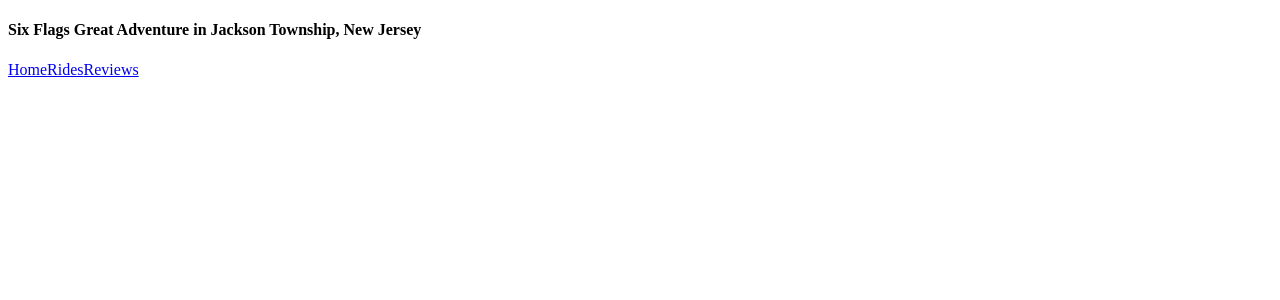
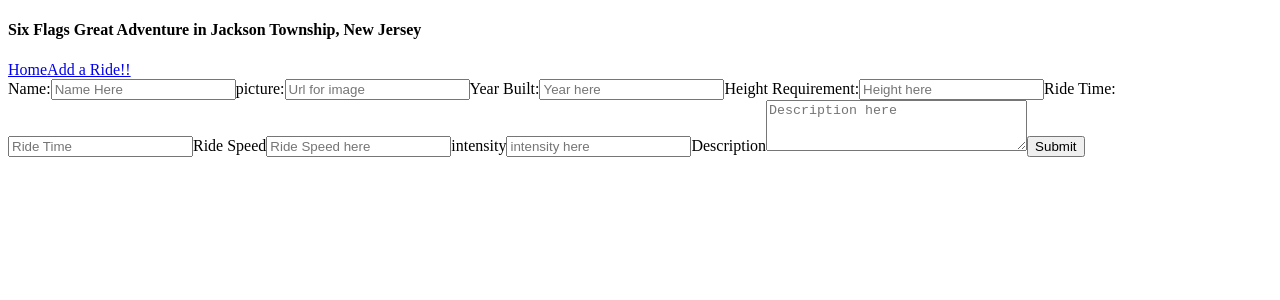
Before and after one commit to RafaelIgnacioMontes/Six-Flags-Reviews, a React (Create React App) app in the folder client/: page /RidesForm in a window 1280 px wide. Shown: the top 300 px of the page. Built offline with nearby package versions, Linux system fonts and the light colour scheme.

Commit message:
Functional RidesForm

```diff
--- a/client/src/App.js
+++ b/client/src/App.js
@@ -1,10 +1,8 @@
-import { Routes, Route } from "react-router-dom";
-import "./App.css";
-import Nav from "./components/Nav";
-import Home from "./components/Home";
-import Rides from "./components/Rides";
-import Reviews from "./components/Reviews";
-import ReviewForm from "./components/ReviewForm";
+import { Routes, Route } from 'react-router-dom'
+import './App.css'
+import Nav from './components/Nav'
+import Home from './components/Home'
+import RidesForm from './components/RidesForm'
 function App() {
   return (
     <div>
@@ -14,12 +12,11 @@
       <main>
         <Routes>
           <Route path="/" element={<Home />} />
-          <Route path="/Rides" element={<Rides />} />
-          <Route path="/Reviews" element={<Reviews />} />
+          <Route path="/RidesForm" element={<RidesForm />} />
         </Routes>
       </main>
     </div>
-  );
+  )
 }
 
-export default App;
+export default App
--- a/client/src/components/Nav.jsx
+++ b/client/src/components/Nav.jsx
@@ -6,8 +6,7 @@
       <h4>Six Flags Great Adventure in Jackson Township, New Jersey</h4>
       <div>
         <NavLink to="/">Home</NavLink>
-        <NavLink to="/Rides">Rides</NavLink>
-        <NavLink to="/Reviews">Reviews</NavLink>
+        <NavLink to="/RidesForm">Add a Ride!!</NavLink>
       </div>
     </nav>
   )
--- a/client/src/components/Rides.jsx
+++ /dev/null
@@ -1,5 +0,0 @@
-const Rides = () => {
-  return <></>
-}
-
-export default Rides
--- a/client/src/components/RidesForm.jsx
+++ b/client/src/components/RidesForm.jsx
@@ -1,31 +1,38 @@
-import { useState } from "react";
-import axios from "axios";
-import LocationImg from "./location.png";
+import { useNavigate } from 'react-router-dom'
+import { useState } from 'react'
+import axios from 'axios'
 
-const RidesForm = (props) => {
+const RidesForm = ({ props, getAllRides }) => {
+  let navigate = useNavigate()
+
   const initialState = {
-    name: "",
-    picture: "",
-    year_built: "",
-    height_requirement: "",
-    ride_time: "",
-    max_speed: "",
-    intensity: "",
-  };
-  const [formState, setFormState] = useState(initialState);
+    name: '',
+    picture: '',
+    year_built: '',
+    height_requirement: '',
+    ride_time: '',
+    max_speed: '',
+    intensity: '',
+    reviews: []
+  }
+  const [formState, setFormState] = useState(initialState)
 
   const handleSubmit = async (event) => {
-    event.preventDefault();
+    event.preventDefault()
 
-    await axios.post("http://localhost:3001/rides", formState);
-
-    setFormState(initialState);
-    props.getRides();
-  };
+    await axios
+      .post('http://localhost:3001/api/rides', formState)
+      .then((response) => {})
+      .catch((error) => {
+        console.error(error)
+      })
+    setFormState(initialState)
+    navigate('/')
+  }
 
   const handleChange = (event) => {
-    setFormState({ ...formState, [event.target.id]: event.target.value });
-  };
+    setFormState({ ...formState, [event.target.id]: event.target.value })
+  }
 
   return (
     <>
@@ -39,6 +46,14 @@
             onChange={handleChange}
             value={formState.name}
           />
+          <label htmlFor="picture">picture:</label>
+          <input
+            placeholder="Url for image"
+            type="text"
+            id="picture"
+            onChange={handleChange}
+            value={formState.picture}
+          ></input>
           <label htmlFor="year_built">Year Built:</label>
           <input
             placeholder="Year here"
@@ -74,15 +89,6 @@
             value={formState.max_speed}
           />
 
-          <label htmlFor="max_speed">Ride Speed</label>
-          <input
-            placeholder="Ride Speed here"
-            type="text"
-            id="max_speed"
-            onChange={handleChange}
-            value={formState.max_speed}
-          />
-
           <label htmlFor="intensity">intensity</label>
           <input
             placeholder="intensity here"
@@ -106,5 +112,7 @@
         </form>
       </div>
     </>
-  );
-};
+  )
+}
+
+export default RidesForm
```
Also changed, not shown: 1 other file (tests, documents, lock files or other folders).
